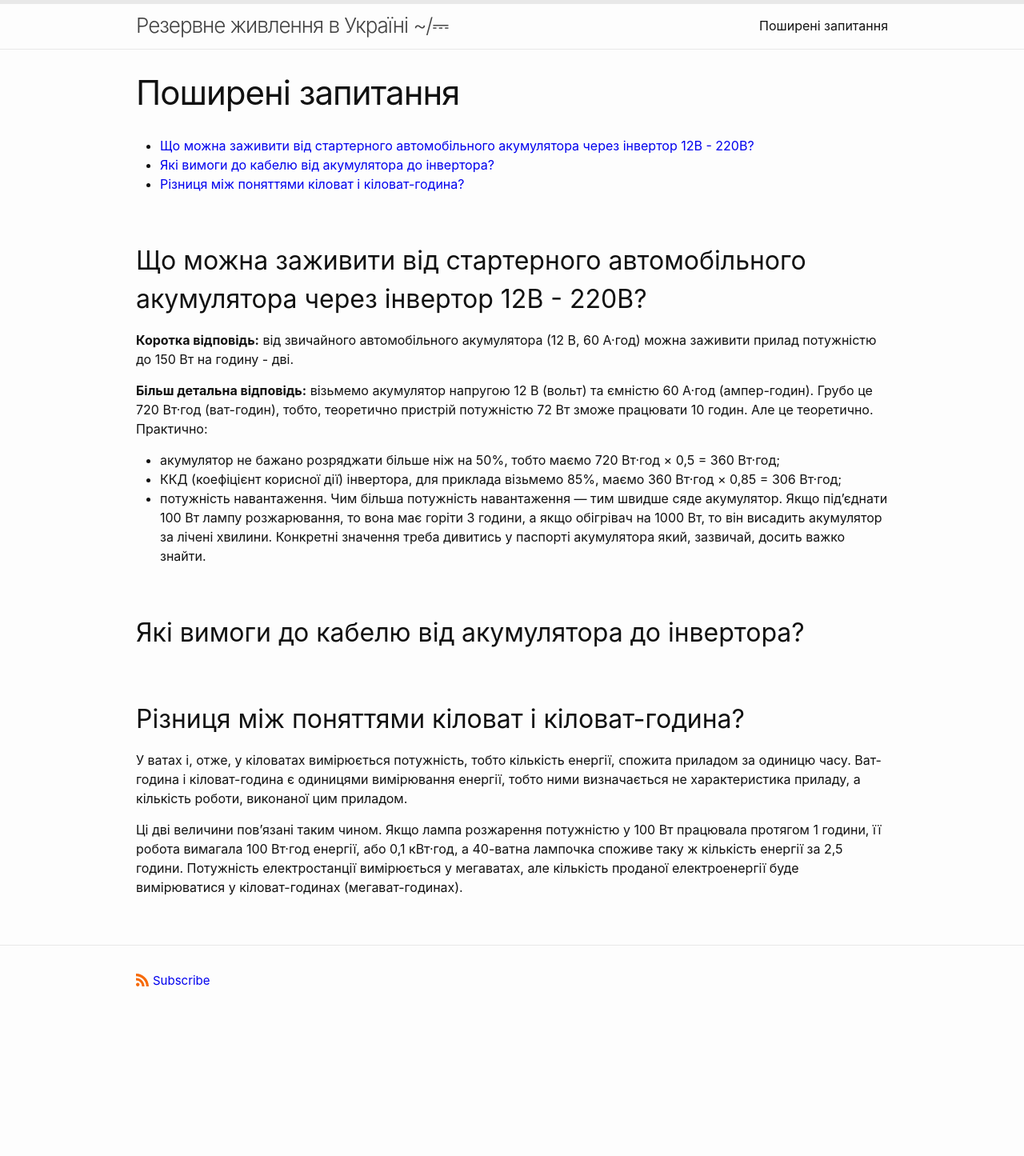
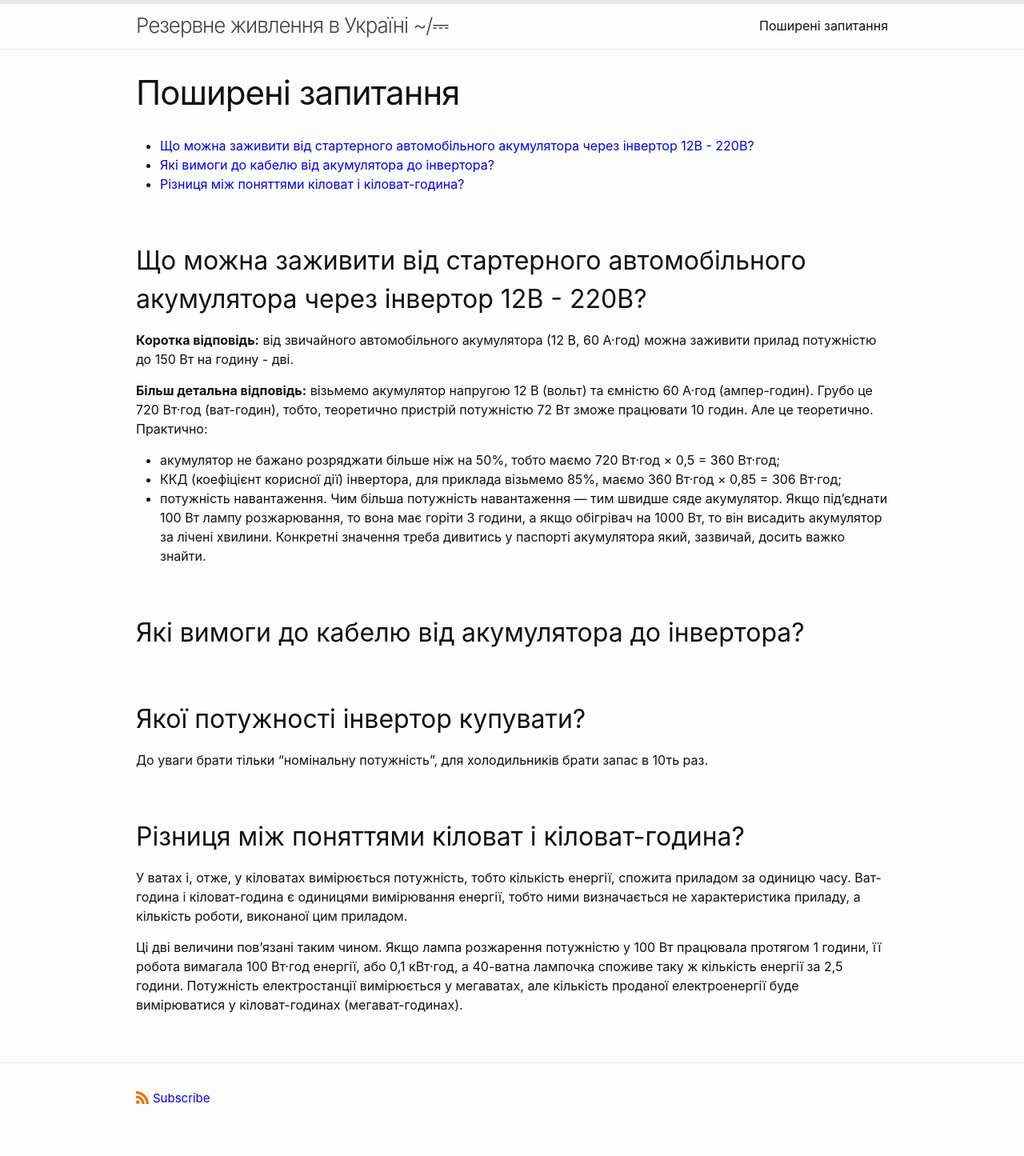
Before and after one commit to bpsu/bpsu.github.io, a Jekyll site: the page built from faq.md, in a window 1280 px wide. Shown: the whole page at 80% size. Built offline with Jekyll 4.4.1, drawn with Linux system fonts in a browser that asks for light colours; comment, search, counter and statistics services are not loaded; before the commit the page ends 1298 px from its top, so only the background shows below that.

Commit message:
Update faq.md

```diff
--- a/faq.md
+++ b/faq.md
@@ -17,6 +17,9 @@ title: "Поширені запитання"
 
 ## Які вимоги до кабелю від акумулятора до інвертора?
 
+## Якої потужності інвертор купувати?
+До уваги брати тільки "номінальну потужність", для холодильників брати запас в 10ть раз.
+
 ## Різниця між поняттями кіловат і кіловат-година?
 У ватах і, отже, у кіловатах вимірюється потужність, тобто кількість енергії, спожита приладом за одиницю часу. Ват-година і кіловат-година є одиницями вимірювання енергії, тобто ними визначається не характеристика приладу, а кількість роботи, виконаної цим приладом.
 
```
